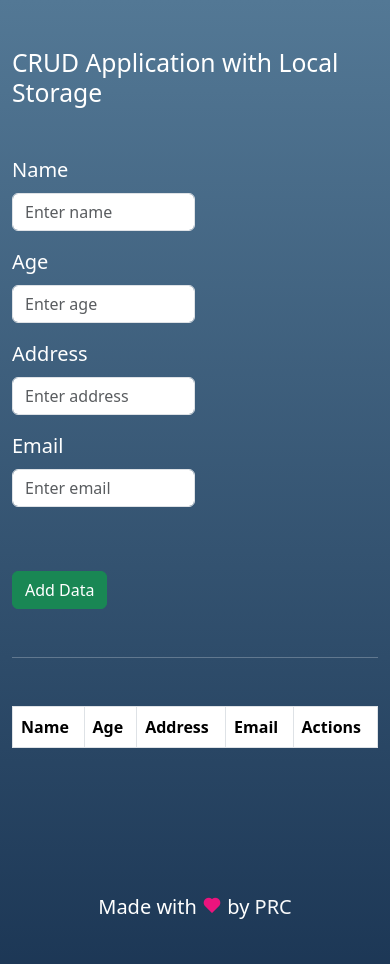
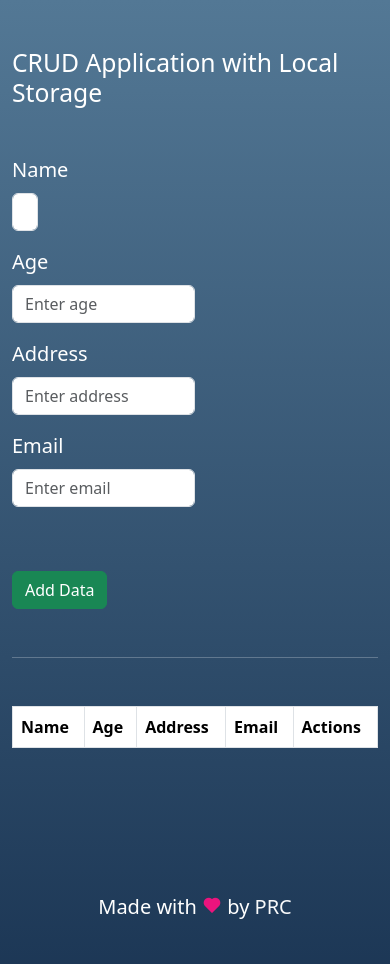
Before and after one commit to ParnaRoyChowdhury777/CRUDinator, a plain HTML site: page index.html in a window 390 px wide. Shown: the top 964 px of the page. Drawn offline with nearby package versions, Linux system fonts and the light colour scheme.

Commit message:
update css

```diff
--- a/index.html
+++ b/index.html
@@ -15,7 +15,7 @@
         <h2 class="mt-5 mb-5">CRUD Application with Local Storage</h2>
         <div class="mb-5">
             <div class="row">
-                <div class="form-group  col-sm-12 col-md-6 mb-3">
+                <div class="form-group col-md-6 mb-3 change">
                     <label for="name" class="form-label fs-5">Name</label>
                     <input type="text" class="form-control w-50" id="name" placeholder="Enter name" name="name" required>
                 </div>
--- a/style.css
+++ b/style.css
@@ -20,3 +20,10 @@ footer{
 #Update{
     display: none;
 }
+
+@media screen and (max-width : 420px) {
+    .change{
+        width: 2rem;
+    }
+
+}
```
